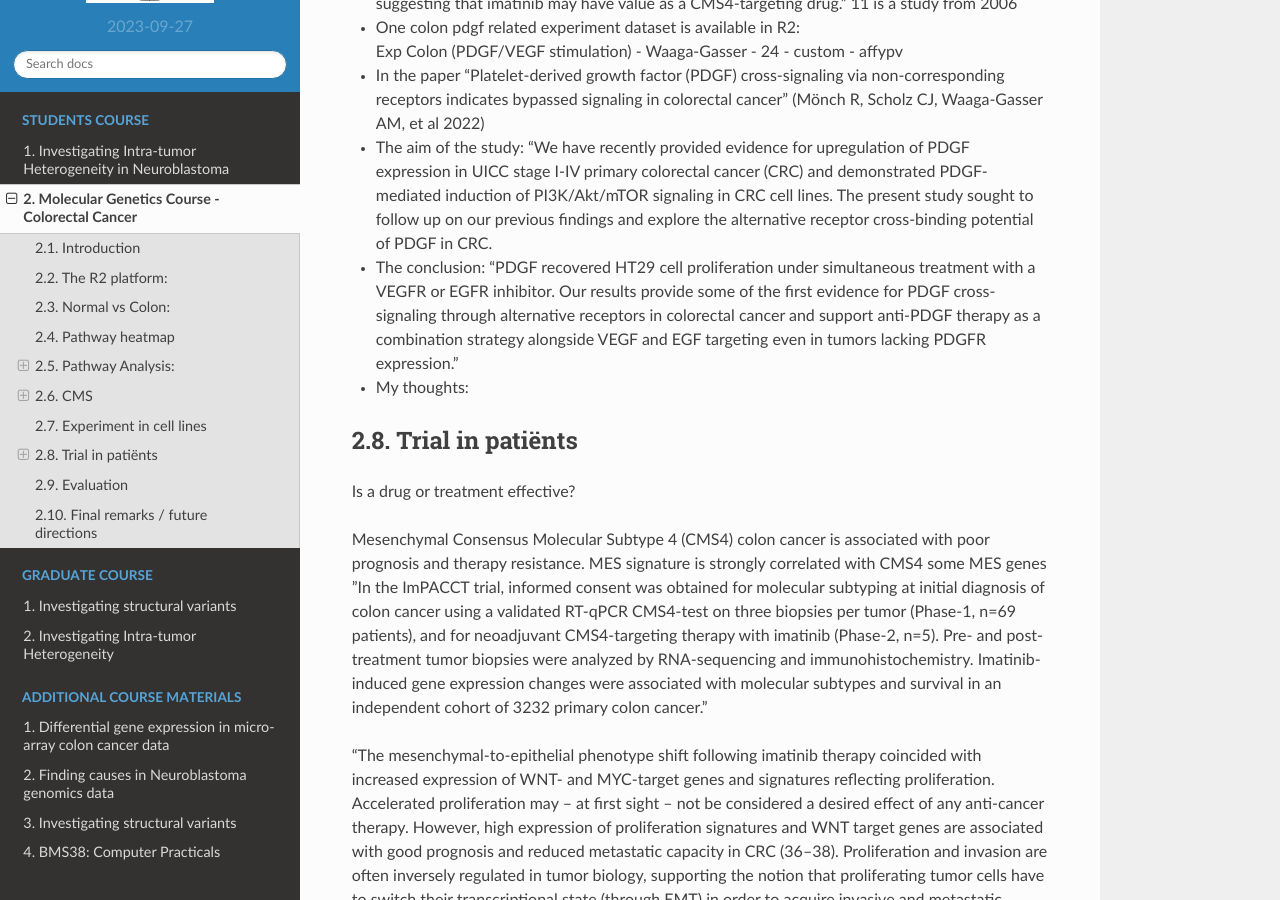
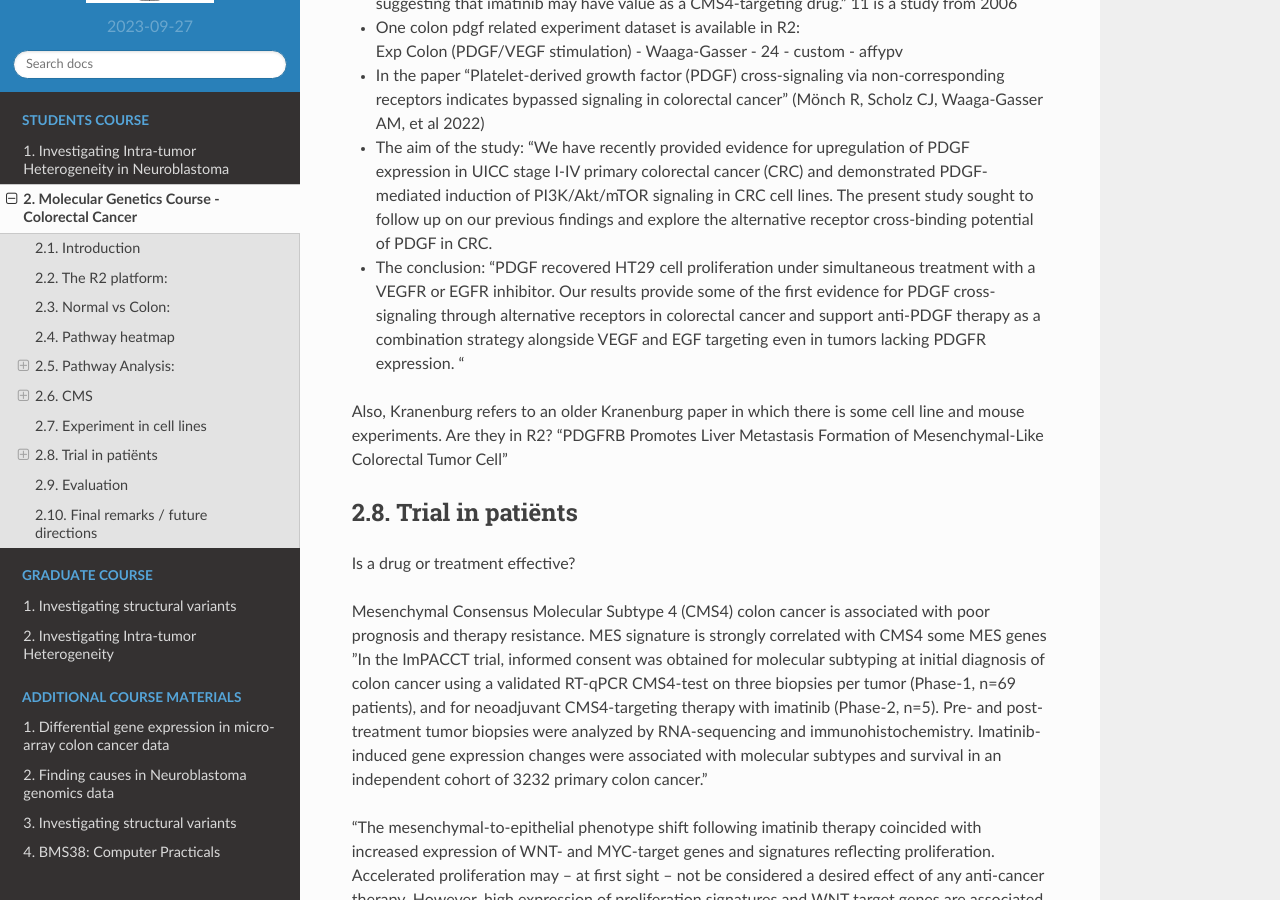
Before and after one commit to antronerds/r2-training-courses, a Sphinx documentation site: the page built from docs/Molecular_Genetics_CRC.md, in a window 1280 px wide and 900 px high, scrolled down 14407 px. Built offline with Sphinx 7.4.7 and the Read the Docs theme 2.0.0, drawn with Linux system fonts in a browser that asks for light colours.

Commit message:
Thoughts about the experiment section

```diff
--- a/docs/Molecular_Genetics_CRC.md
+++ b/docs/Molecular_Genetics_CRC.md
@@ -375,8 +375,13 @@
 * The conclusion:
 "PDGF recovered HT29 cell proliferation under simultaneous treatment with a VEGFR or EGFR inhibitor. Our results provide
 some of the first evidence for PDGF cross-signaling through alternative receptors in colorectal cancer and support
-anti-PDGF therapy as a combination strategy alongside VEGF and EGF targeting even in tumors lacking PDGFR expression."
-* My thoughts:
+anti-PDGF therapy as a combination strategy alongside VEGF and EGF targeting even in tumors lacking PDGFR expression.
+  "
+
+Also, Kranenburg refers to an older Kranenburg paper in which there is some cell line and mouse experiments. Are
+they in R2? "PDGFRB Promotes Liver Metastasis Formation of Mesenchymal-Like Colorectal Tumor Cell"
+
+
 
 ## Trial in patiënts
 
```
